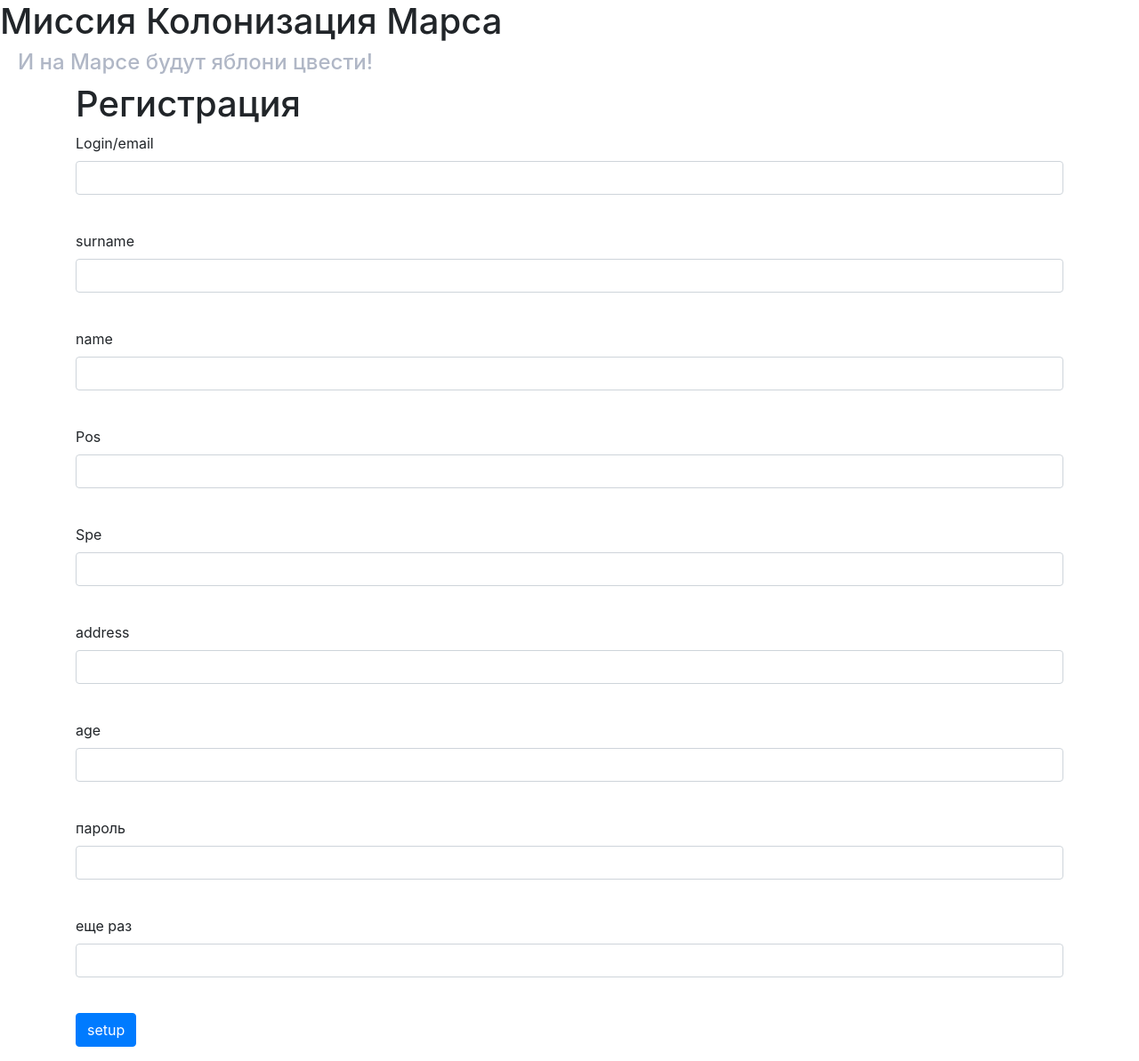
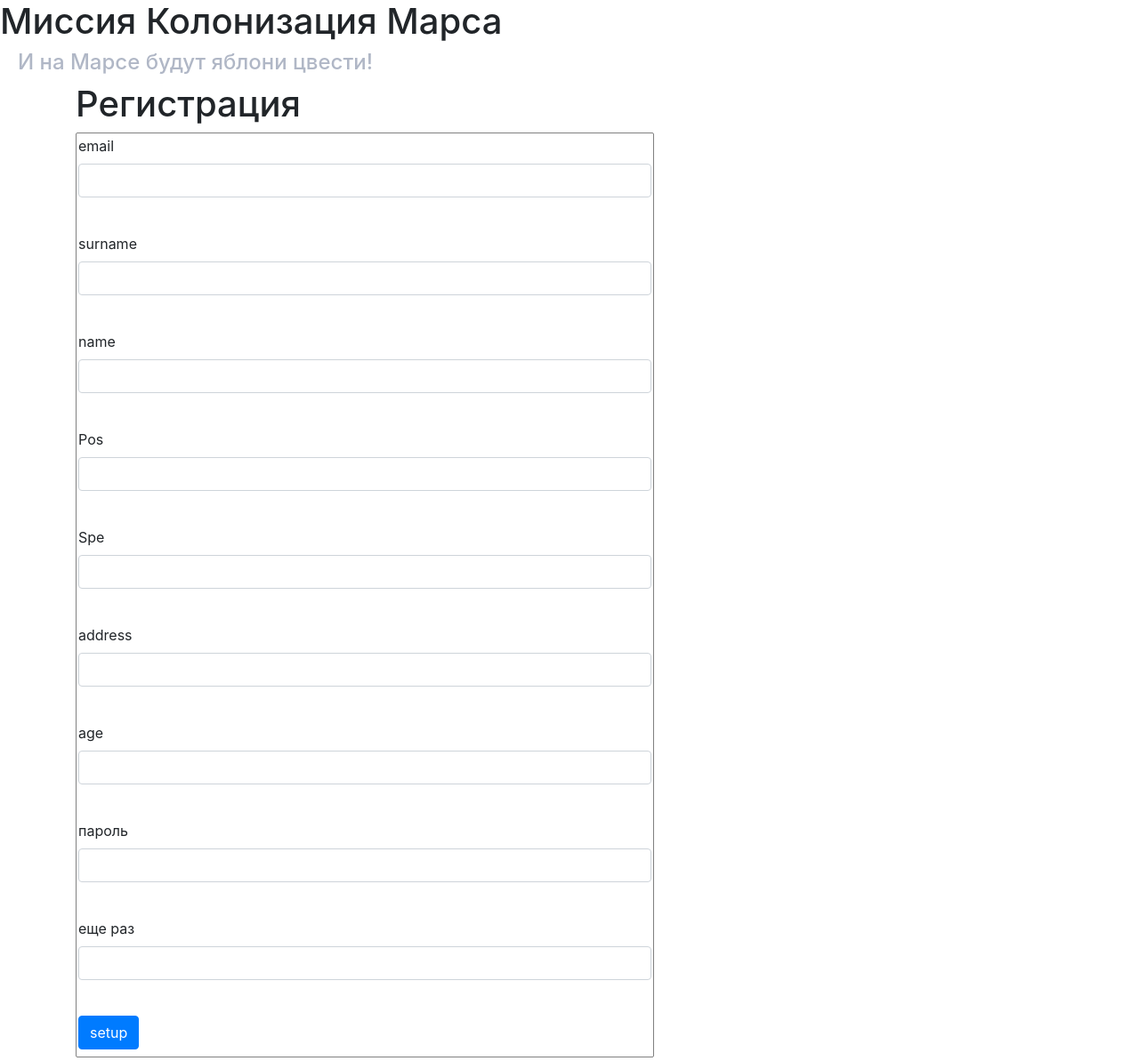
Before and after one commit to Kir-mus/wb, a Flask app: page /register in a window 1280 px wide. Shown: the whole page at 89% size. Run offline with Flask 2, Linux system fonts and the light colour scheme; some libraries are stand-ins or nearby versions.

Commit message:
register

```diff
--- a/data/users.py
+++ b/data/users.py
@@ -17,7 +17,7 @@ class User(SqlAlchemyBase, UserMixin):
     id = sqlalchemy.Column(sqlalchemy.Integer,
                            primary_key=True, autoincrement=True)
     surname = sqlalchemy.Column(sqlalchemy.String, nullable=True)
-    nam = sqlalchemy.Column(sqlalchemy.String, nullable=True)
+    name = sqlalchemy.Column(sqlalchemy.String, nullable=True)
     age = sqlalchemy.Column(sqlalchemy.Integer, nullable=True)
     position = sqlalchemy.Column(sqlalchemy.String, nullable=True)
     speciality = sqlalchemy.Column(sqlalchemy.String, nullable=True)
--- a/main.py
+++ b/main.py
@@ -12,14 +12,13 @@ from data.users import User
 
 app = Flask(__name__)
 app.config['SECRET_KEY'] = 'yandexlyceum_secret_key'
-db_session.global_init("db/jo.sqlite")
 db_session.global_init("db/blogs.sqlite")
 login_manager = LoginManager()
 login_manager.init_app(app)
 
 
 class RegisterForm(FlaskForm):
-    email = EmailField('Login/email', validators=[DataRequired()])
+    email = EmailField('email', validators=[DataRequired()])
     password_1 = PasswordField('пароль', validators=[DataRequired()])
     password_2 = PasswordField('еще раз', validators=[DataRequired()])
     surname = StringField('surname', validators=[DataRequired()])
@@ -52,15 +51,15 @@ def reqister():
                                    form=form,
                                    message="Такой пользователь уже есть")
         user = User(
+            email=form.email.data,
             surname=form.surname.data,
             name=form.name.data,
             position=form.pos.data,
             speciality=form.spes.data,
             address=form.address.data,
-            email=form.email.data,
-            age=form.age.data,
+            age=form.age.data
         )
-        user.set_password(form.password.data)
+        user.set_password(form.password_1.data)
         session.add(user)
         session.commit()
     return render_template('register.html', title='Регистрация', form=form)
--- a/static/css/style.css
+++ b/static/css/style.css
@@ -24,8 +24,9 @@ IMG.mars {
 }
 
 form.du_login{
-    max-width: 450px;
-    color-text: #b0b7c6;
+    max-width: 650px;
+    max-height: 1040px;
+    color-text: #b0b00;
     border: 1px solid gray;
     border-radius: 2px;
     padding: 2px;
--- a/templates/register.html
+++ b/templates/register.html
@@ -2,7 +2,7 @@
 
 {% block content %}
 <h1>Регистрация</h1>
-<form action="" method="post">
+<form action="" method="post" class="du_login">
     {{ form.hidden_tag() }}
     {{ form.csrf_token }}
     <p>
```
Also changed, not shown: outtime.py (added, +14 -0 lines), db/blogs.sqlite.
